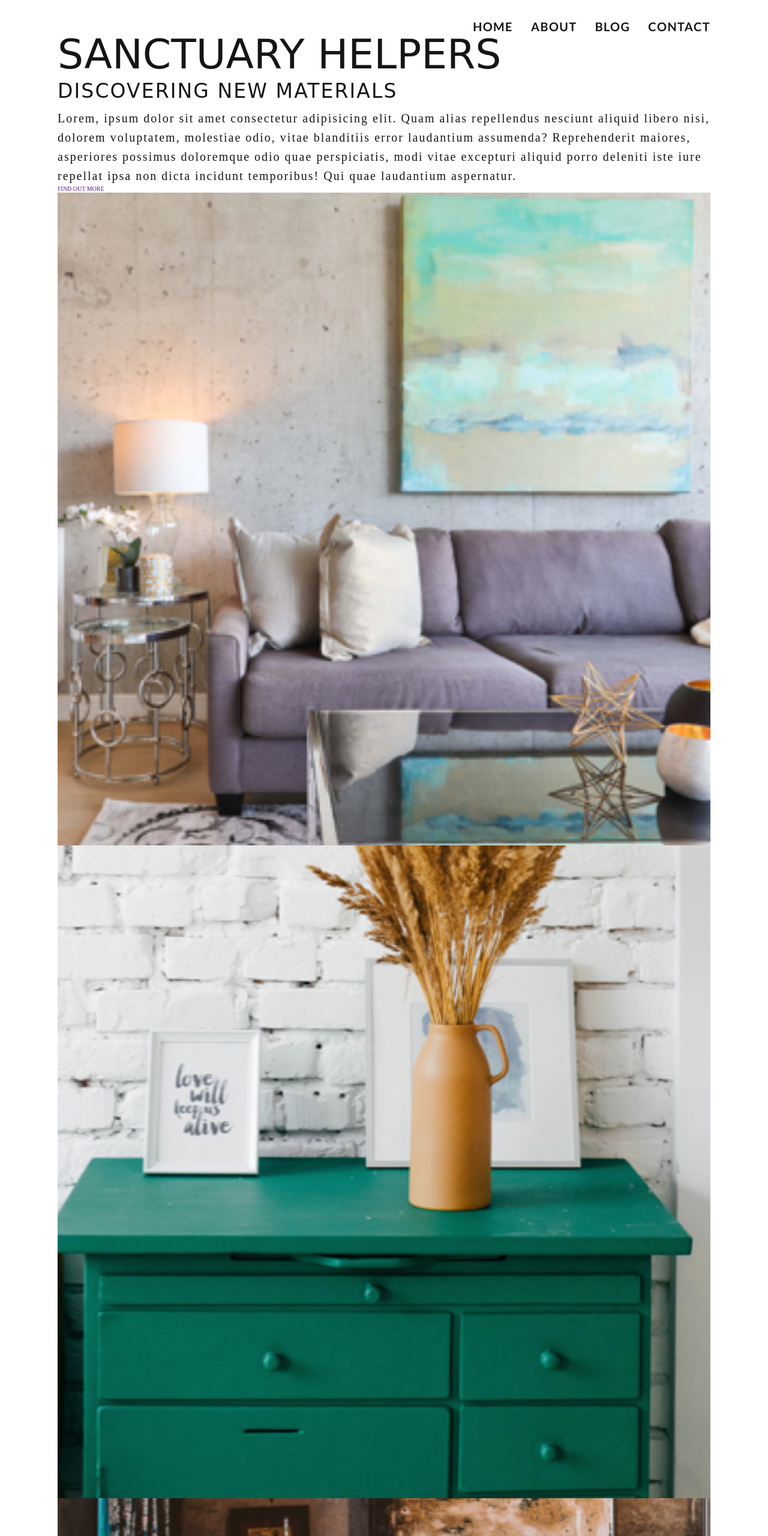
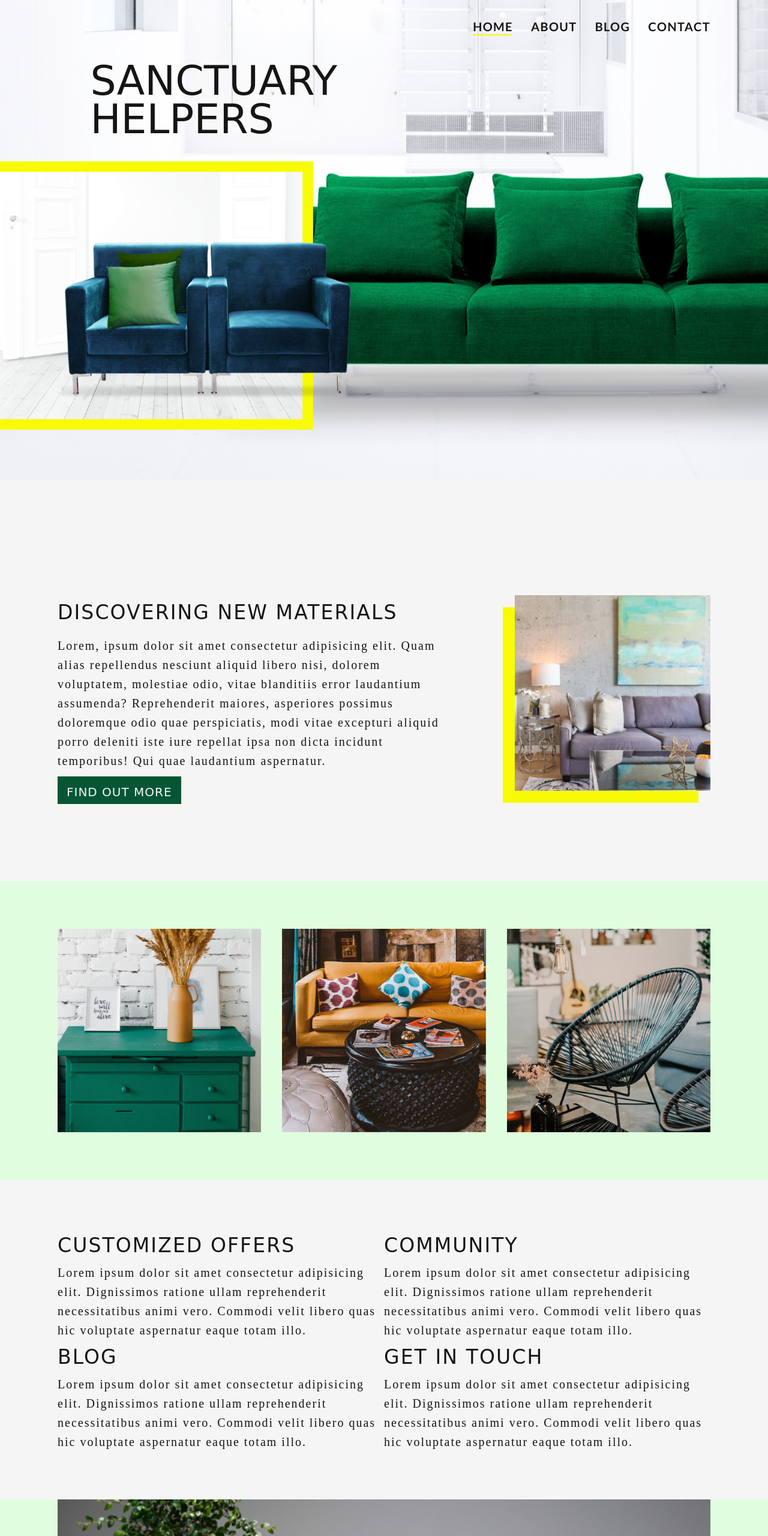
Before and after one commit to davidallenjordan/SanctuaryHelpers, a plain HTML site: page index.html in a window 1280 px wide. Shown: the top 2560 px of the page at 60% size. Drawn offline with Linux system fonts and the light colour scheme; a web font is replaced by a local one.

Commit message:
Global styling and some index :clap:

```diff
--- a/index.html
+++ b/index.html
@@ -9,8 +9,9 @@
     href="https://fonts.googleapis.com/css2?family=Kumar+One&family=Kumar+One+Outline&family=Lato:wght@400;700&display=swap"
     rel="stylesheet">
 </head>
-<body>
+<body class="index">
   <header>
+
     <div class="wrapper">
 
       <a href="#main-content" class="skip-link">Skip to main content.</a>
@@ -27,17 +28,22 @@
       <h1>Sanctuary Helpers</h1>
 
     </div>
+
+    <div class="header-box">
+      <img src="./assets/header-box.png" alt="Two blue lounge chairs with a green pillows.">
+    </div>
+
   </header>
 
   <main id="main-content">
 
     <section class="materials">
-      <div class="wrapper">
+      <div class="wrapper container">
 
         <div class="materials-text-container">
           <h2>Discovering new materials</h2>
           <p>Lorem, ipsum dolor sit amet consectetur adipisicing elit. Quam alias repellendus nesciunt aliquid libero nisi, dolorem voluptatem, molestiae odio, vitae blanditiis error laudantium assumenda? Reprehenderit maiores, asperiores possimus doloremque odio quae perspiciatis, modi vitae excepturi aliquid porro deleniti iste iure repellat ipsa non dicta incidunt temporibus! Qui quae laudantium aspernatur.</p>
-          <a href="" class="btn-find-more">find out more</a>
+          <a href="" class="btn-find-more btn">find out more</a>
         </div>
 
         <div class="materials-image-container">
@@ -65,19 +71,19 @@
         <ul>
           <li>
             <h2>customized offers</h2>
-            <p>Lorem ipsum dolor sit amet consectetur adipisicing elit. Dignissimos ratione ullam reprehenderit necessitatibus animi vero. Commodi velit libero quas hic voluptate aspernatur eaque totam illo. Quasi itaque accusamus similique odit.</p>
+            <p>Lorem ipsum dolor sit amet consectetur adipisicing elit. Dignissimos ratione ullam reprehenderit necessitatibus animi vero. Commodi velit libero quas hic voluptate aspernatur eaque totam illo.</p>
           </li>
           <li>
             <h2>community</h2>
-            <p>Lorem ipsum dolor sit amet consectetur adipisicing elit. Dignissimos ratione ullam reprehenderit necessitatibus animi vero. Commodi velit libero quas hic voluptate aspernatur eaque totam illo. Quasi itaque accusamus similique odit.</p>
+            <p>Lorem ipsum dolor sit amet consectetur adipisicing elit. Dignissimos ratione ullam reprehenderit necessitatibus animi vero. Commodi velit libero quas hic voluptate aspernatur eaque totam illo.</p>
           </li>
           <li>
             <h2>blog</h2>
-            <p>Lorem ipsum dolor sit amet consectetur adipisicing elit. Dignissimos ratione ullam reprehenderit necessitatibus animi vero. Commodi velit libero quas hic voluptate aspernatur eaque totam illo. Quasi itaque accusamus similique odit.</p>
+            <p>Lorem ipsum dolor sit amet consectetur adipisicing elit. Dignissimos ratione ullam reprehenderit necessitatibus animi vero. Commodi velit libero quas hic voluptate aspernatur eaque totam illo.</p>
           </li>
           <li>
             <h2>get in touch</h2>
-            <p>Lorem ipsum dolor sit amet consectetur adipisicing elit. Dignissimos ratione ullam reprehenderit necessitatibus animi vero. Commodi velit libero quas hic voluptate aspernatur eaque totam illo. Quasi itaque accusamus similique odit.</p>
+            <p>Lorem ipsum dolor sit amet consectetur adipisicing elit. Dignissimos ratione ullam reprehenderit necessitatibus animi vero. Commodi velit libero quas hic voluptate aspernatur eaque totam illo.</p>
           </li>
         </ul>
 
@@ -96,7 +102,7 @@
           <div class="programs">
             <h2>group programs</h2>
             <p>Lorem, ipsum dolor sit amet consectetur adipisicing elit. Mollitia eius quae quam nulla necessitatibus dolorum optio rerum veritatis odit, excepturi neque sunt dolores voluptas fugiat, asperiores adipisci.</p>
-            <a href="" class="btn-read-more">read more</a>
+            <a href="" class="btn-read-more btn">read more</a>
           </div>
 
         </div>
@@ -110,7 +116,7 @@
             <div class="locations">
               <h2>group programs</h2>
               <p>Lorem, ipsum dolor sit amet consectetur adipisicing elit. Mollitia eius quae quam nulla necessitatibus dolorum optio rerum veritatis odit, excepturi neque sunt dolores voluptas fugiat, asperiores adipisci.</p>
-              <a href="" class="btn-read-more">read more</a>
+              <a href="" class="btn-read-more btn">read more</a>
             </div>
 
           </div>
@@ -126,7 +132,7 @@
       <div class="footer-text-container">
         <h2>search by style</h2>
         <p>Lorem ipsum dolor sit amet consectetur, adipisicing elit. Provident enim animi excepturi odit vel suscipit et sunt quo in beatae ex, aliquid inventore reiciendis laborum mollitia rem voluptatibus impedit illo, molestias dolorum. Corrupti atque sunt quisquam qui repellat nesciunt excepturi.</p>
-        <a href="" class="btn-find-more">find out more</a>
+        <a href="" class="btn-find-more btn">find out more</a>
       </div>
 
       <div class="copyright">
--- a/styles/sass/_base.scss
+++ b/styles/sass/_base.scss
@@ -27,3 +27,9 @@ img {
 a {
   text-decoration: none;
 }
+
+// Anchor/Button
+.btn {
+  display: inline-block;
+  padding: 10px 15px 4px 15px;
+}
--- a/styles/sass/_header.scss
+++ b/styles/sass/_header.scss
@@ -13,6 +13,19 @@
   left: 0;
 }
 
+
+// Banner Images -- Index
+.index header {
+  height: 100vh;
+  background: url(../assets/header-home.jpg) no-repeat top right/cover;
+}
+
+.header-box {
+  width: 50%;
+  margin-top: 3%;
+}
+
+// Navigation Menu -- Global
 header nav ul {
   @include flex(flex-end, center);
   padding-top: 20px;
@@ -21,8 +34,18 @@
     a {
       display: inline-block;
       padding: 10px 0 0 10px;
-        color: $typo;
-        // This font does not match design
     }
   }
 }
+
+// psuedo underline -- Index
+.index nav li:first-of-type a {
+  position: relative;
+  @include selected(65px);
+
+}
+
+h1 {
+  width: 70%;
+  padding: 4% 0 0 5%;
+}
--- /dev/null
+++ b/styles/sass/_index-main.scss
@@ -0,0 +1,71 @@
+
+// Landing Page Body
+.index {
+
+  // Materials Section
+  .materials {
+    padding: 15% 0 10% 0;
+    background: $secondary;
+  }
+
+  .container {
+    display: flex;
+    flex-wrap: wrap;
+  }
+
+  .materials-text-container {
+    flex: 1 0 70%;
+
+    p {
+      padding: 10px 15% 10px 0;
+    }
+  }
+
+  .materials-image-container {
+    height: 100%;
+    flex: 1 0 30%;
+    box-shadow: -20px 20px $shadow;
+  }
+
+  // Gallery Section
+  .gallery {
+    background: $primary;
+    padding: 80px 0 80px 0;
+
+    ul {
+      display: flex;
+      flex-wrap: wrap;
+      justify-content: space-between;
+
+      li {
+        width: calc(33% - 20px);
+      }
+
+      li:not(li:last-of-type) {
+        margin-right: 20px;
+      }
+    }
+  }
+
+  // Services Section
+  .services {
+    background: $secondary;
+    padding: 80px 0 80px 0;
+
+    ul {
+      display: grid;
+      grid-template-columns: repeat(2, 1fr);
+      grid-template-rows: repeat(2, 1fr);
+    }
+  }
+
+  // Features Section
+  .features {
+    background: $primary;
+
+  }
+
+
+
+
+}
--- a/styles/sass/_mixins.scss
+++ b/styles/sass/_mixins.scss
@@ -16,3 +16,18 @@
 //  .box {
 //   @include position(absolute,  15px, 30px);
 //  }
+
+// Navigation pseudo underline
+@mixin selected($width) {
+  &:after {
+    content: '';
+    display: block;
+    background: $shadow;
+    height: 2px;
+    width: $width;
+
+    position: absolute;
+    bottom: 0;
+
+  }
+}
--- a/styles/sass/_typography.scss
+++ b/styles/sass/_typography.scss
@@ -3,7 +3,7 @@ h1, h2, h3, a, button {
   text-transform: uppercase;
 }
 
-h1, h2, h3, p {
+h1, h2, h3, p, nav a {
   color: $typo;
 }
 
@@ -36,21 +36,23 @@ nav a {
   font-weight: 700;
 }
 
-nav a, button, p {
+nav a, .btn, p {
   font-size: 2rem;
 }
 
-nav a, button {
+nav a, .btn {
   text-align: center;
 }
 
-button, p {
+.btn, p {
   line-height: 3.2rem;
 }
 
-button {
+.btn {
   letter-spacing: 1px;
   color: $secondary;
+  background: $button;
+  font-family: $sub-head;
 }
 
 p {
--- a/styles/sass/style.scss
+++ b/styles/sass/style.scss
@@ -4,5 +4,5 @@
 @import 'mixins';
 @import 'base';
 @import 'header';
-@import 'main';
+@import 'index-main';
 @import 'footer';
```
Also changed, not shown: blog.html (+1 -1 lines), contact.html (+1 -1 lines), styles/sass/_main.scss (deleted), styles/style.css, 1 other file. Lines whose indentation alone changed are shown as unchanged.
